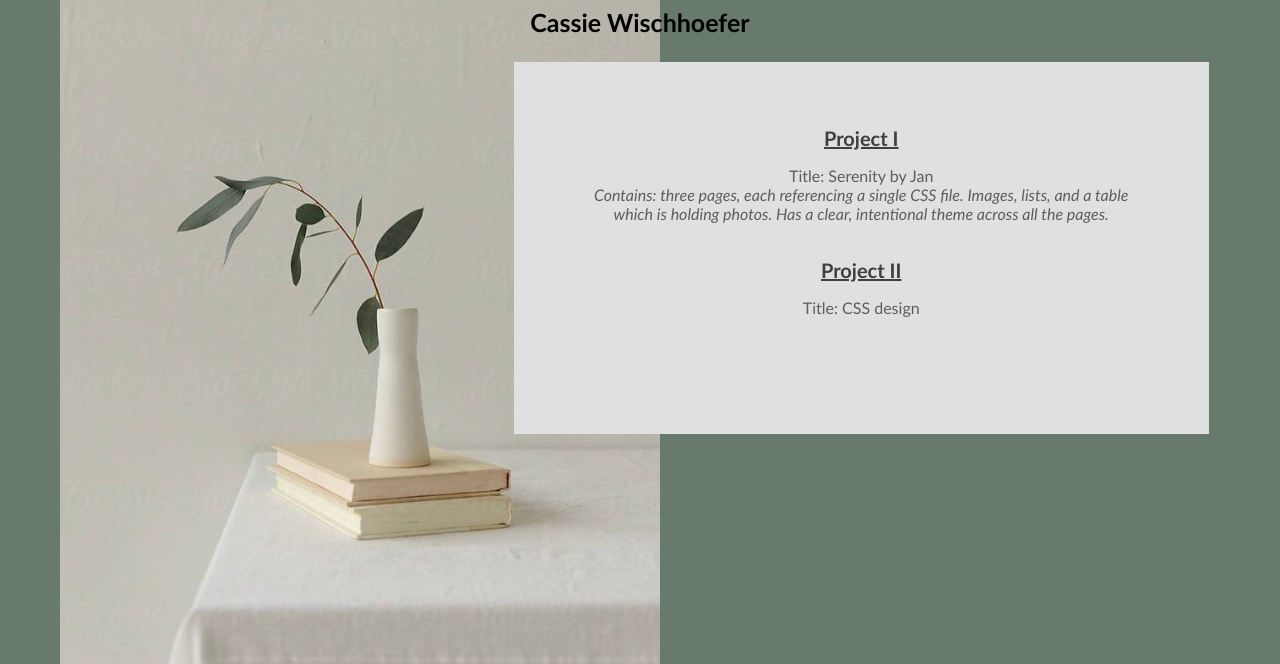
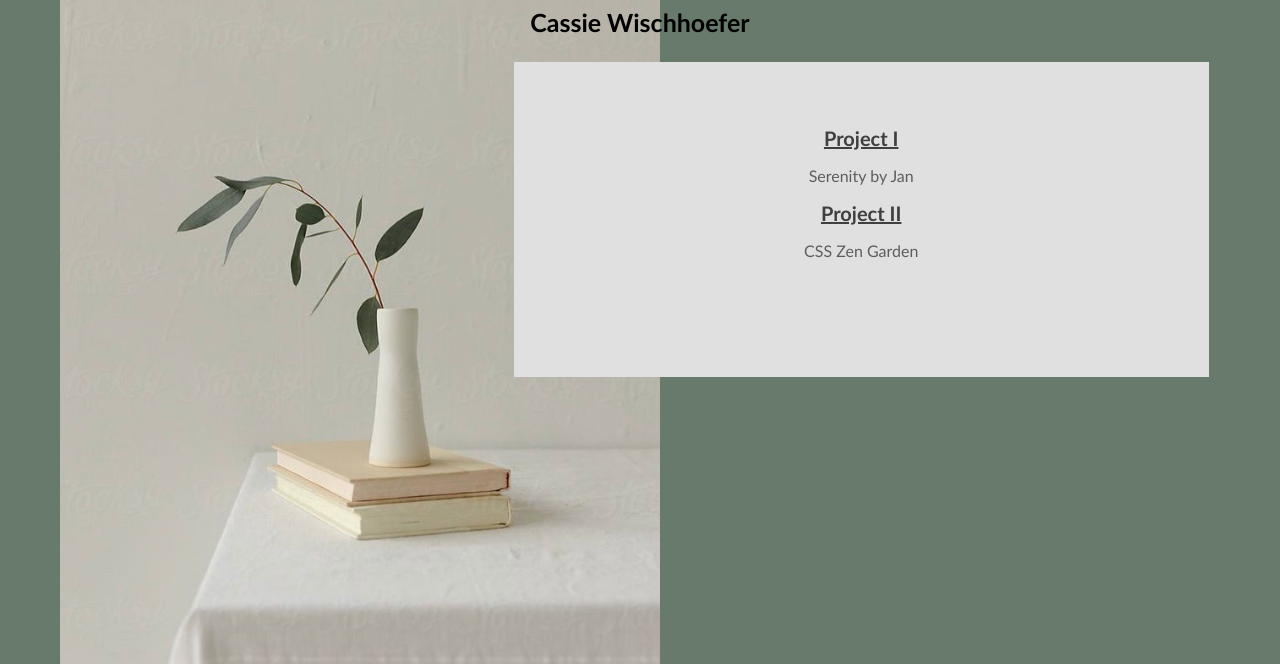
Before and after one commit to cassiewis/cassiewis.github.io, a plain HTML site: page index.html in a window 1280 px wide. Shown: the part 136-800 px from the top of the page. Drawn offline with Linux system fonts and the light colour scheme.

Commit message:
home page updated titles

```diff
--- a/index.html
+++ b/index.html
@@ -19,15 +19,15 @@
                <b><u>Project I</u></b><br>
             </a>
             <p>
-                Title: Serenity by Jan<br>
-                <i>Contains: three pages, each referencing a single CSS file. Images, lists, and a table which is holding photos. Has a clear,
-                intentional theme across all the pages.</i><br><br>
+                Serenity by Jan<br>
+                <!-- <i>Contains: three pages, each referencing a single CSS file. Images, lists, and a table which is holding photos. Has a clear,
+                intentional theme across all the pages.</i><br><br> -->
             </p>
             <a href="Project2/p2-index.html">
                 <b><u>Project II</u></b><br>
              </a>
              <p>
-                 Title: CSS design<br>
+                 CSS Zen Garden<br>
                  <i></i><br><br>
              </p>
 
```
